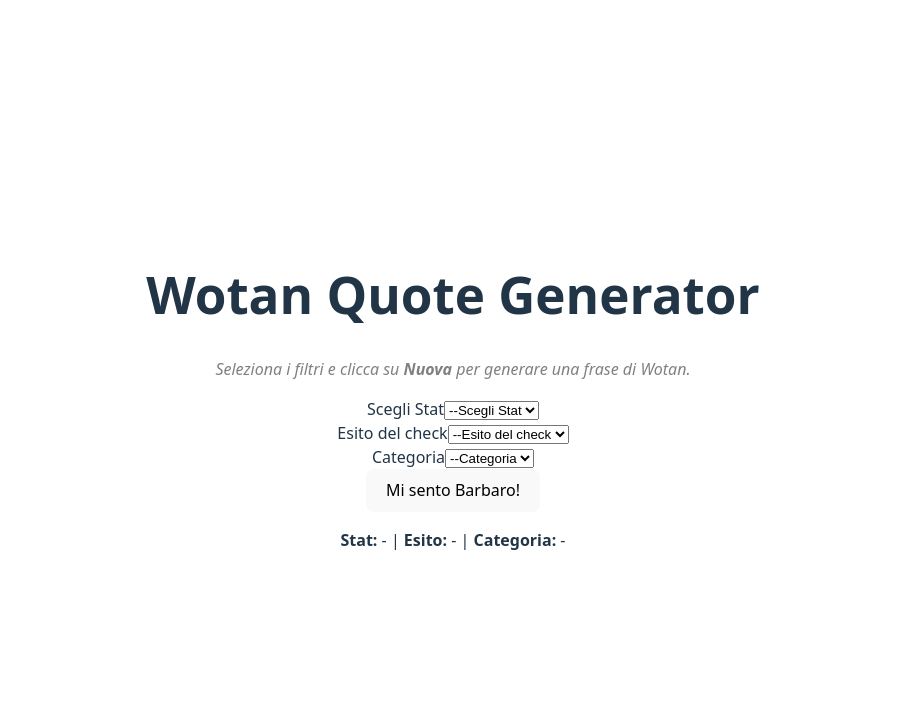
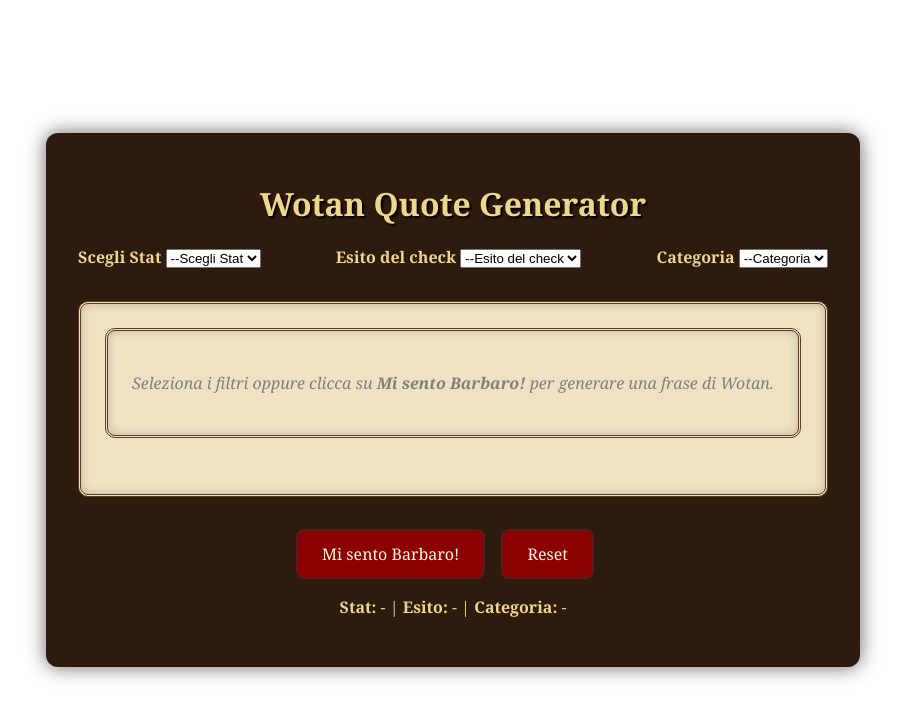
Before and after one commit to bubbosvilup/Wotan_Generator, a React (Vite) app in the folder wotan-quote-generator/: page / in a window 1280 px wide. Shown: the top 720 px of the page, without its empty margins (187-1092 px from the left). Built offline with nearby package versions, Linux system fonts and the light colour scheme.

Commit message:
estetica cominciata, rimesso bottone reset

```diff
--- a/wotan-quote-generator/src/modules/WotanQuoteMachine/QuoteCard.jsx
+++ b/wotan-quote-generator/src/modules/WotanQuoteMachine/QuoteCard.jsx
@@ -3,8 +3,8 @@ function QuoteCard({ quote }) {
     return (
       <div>
         <p style={{ fontStyle: "italic", color: "gray" }}>
-          Seleziona i filtri e clicca su <strong>Nuova</strong> per generare una
-          frase di Wotan.
+          Seleziona i filtri oppure clicca su <strong>Mi sento Barbaro!</strong>{" "}
+          per generare una frase di Wotan.
         </p>
       </div>
     );
--- a/wotan-quote-generator/src/modules/WotanQuoteMachine/WQM_Index.jsx
+++ b/wotan-quote-generator/src/modules/WotanQuoteMachine/WQM_Index.jsx
@@ -2,6 +2,7 @@ import quotes from "../../data/quotes";
 import Dropdown from "./Dropdown";
 import QuoteCard from "./QuoteCard";
 import { useState, useEffect } from "react";
+import styles from "./WotanQuoteMachine.module.css";
 
 const STAT_OPTIONS = ["INT", "SAG", "CAR"];
 
@@ -43,6 +44,7 @@ function WotanQuoteMachine() {
     setSelectedStat("");
     setSelectedCheck("");
     setSelectedCategory("");
+    setQuote(null);
   };
 
   const statLabels = {
@@ -68,30 +70,37 @@ function WotanQuoteMachine() {
   };
 
   return (
-    <div>
-      <h1>Wotan Quote Generator</h1>
-      <QuoteCard quote={quote} />
+    <div className={styles.wrapper}>
+      <h1 className={styles.title}>Wotan Quote Generator</h1>
+      <div className={styles.dropdownGroup}>
         <Dropdown
-        label="Scegli Stat"
+          label="Scegli Stat "
           options={STAT_OPTIONS}
           value={selectedStat}
           onChange={(e) => setSelectedStat(e.target.value)}
           labels={statLabels}
         />
         <Dropdown
-        label="Esito del check"
+          label="Esito del check "
           options={["Passed", "Failed"]}
           value={selectedCheck}
           onChange={(e) => setSelectedCheck(e.target.value)}
         />
         <Dropdown
-        label="Categoria"
+          label="Categoria "
           options={availableCategories}
           value={selectedCategory}
           onChange={(e) => setSelectedCategory(e.target.value)}
         />
+      </div>
+      <div className={styles.quoteBox}>
+        <div className={styles.quoteBox}>
+          <QuoteCard quote={quote} />
+        </div>
+      </div>
       <button onClick={randomizeAll}>Mi sento Barbaro!</button>
-      <div>
+      <button onClick={resetFilters}>Reset</button>
+      <div className={styles.summary}>
         <p>
           <strong>Stat:</strong> {selectedStat || "-"} | <strong>Esito:</strong>{" "}
           {selectedCheck || "-"} | <strong>Categoria:</strong>{" "}
--- /dev/null
+++ b/wotan-quote-generator/src/modules/WotanQuoteMachine/WotanQuoteMachine.module.css
@@ -0,0 +1,67 @@
+.wrapper {
+  background-color: #2d1b0e;
+  padding: 2rem;
+  border-radius: 12px;
+  max-width: 800px;
+  margin: 2rem auto;
+  color: #fdf6e3;
+  font-family: "Georgia", serif;
+  box-shadow: 0 0 20px rgba(0, 0, 0, 0.6);
+}
+
+.title {
+  font-size: 2rem;
+  font-weight: bold;
+  text-align: center;
+  margin-bottom: 1.5rem;
+  color: #f0d58c;
+  text-shadow: 2px 2px 2px #000;
+}
+
+.quoteBox {
+  background-color: #f0e1c3;
+  border: 3px double #5c3b1e;
+  padding: 1.5rem;
+  border-radius: 10px;
+  margin-bottom: 2rem;
+  font-style: italic;
+  color: #3b230c;
+  box-shadow: inset 0 0 10px rgba(0, 0, 0, 0.2);
+}
+
+.dropdownGroup {
+  display: flex;
+  justify-content: space-between;
+  gap: 1rem;
+  margin-bottom: 2rem;
+  flex-wrap: wrap;
+}
+
+.dropdownGroup label {
+  font-weight: bold;
+  color: #f0d58c;
+  margin-bottom: 0.5rem;
+}
+
+button {
+  padding: 0.75rem 1.5rem;
+  background-color: #8b0000;
+  color: #fdf6e3;
+  border: 2px solid #5c1a1a;
+  border-radius: 8px;
+  font-size: 1rem;
+  cursor: pointer;
+  transition: background-color 0.2s ease;
+  margin-right: 1rem;
+}
+
+button:hover {
+  background-color: #a30000;
+}
+
+.summary {
+  text-align: center;
+  font-size: 1rem;
+  color: #f0d58c;
+  margin-top: 1rem;
+}
```
Lines whose indentation alone changed are shown as unchanged.
